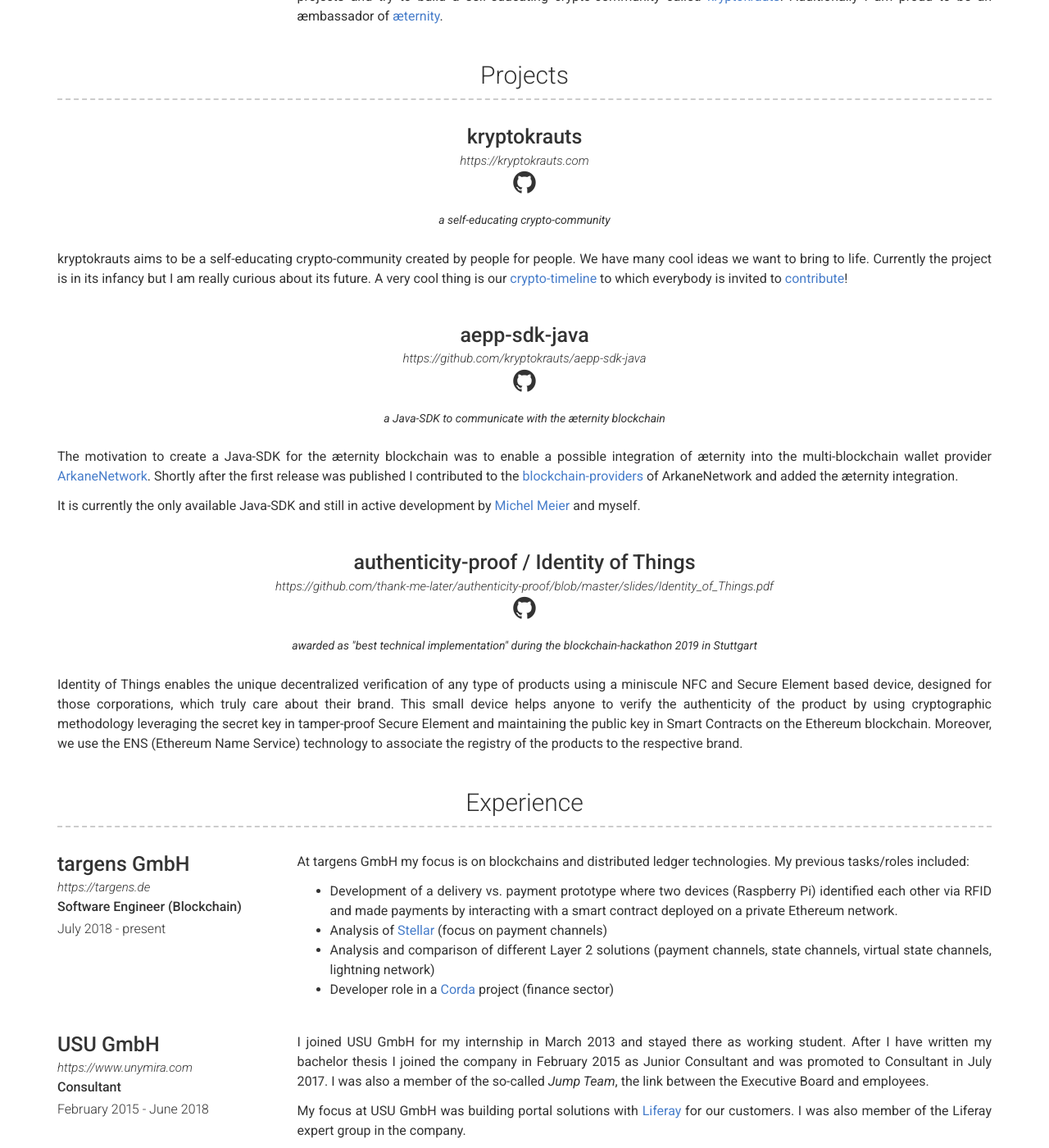
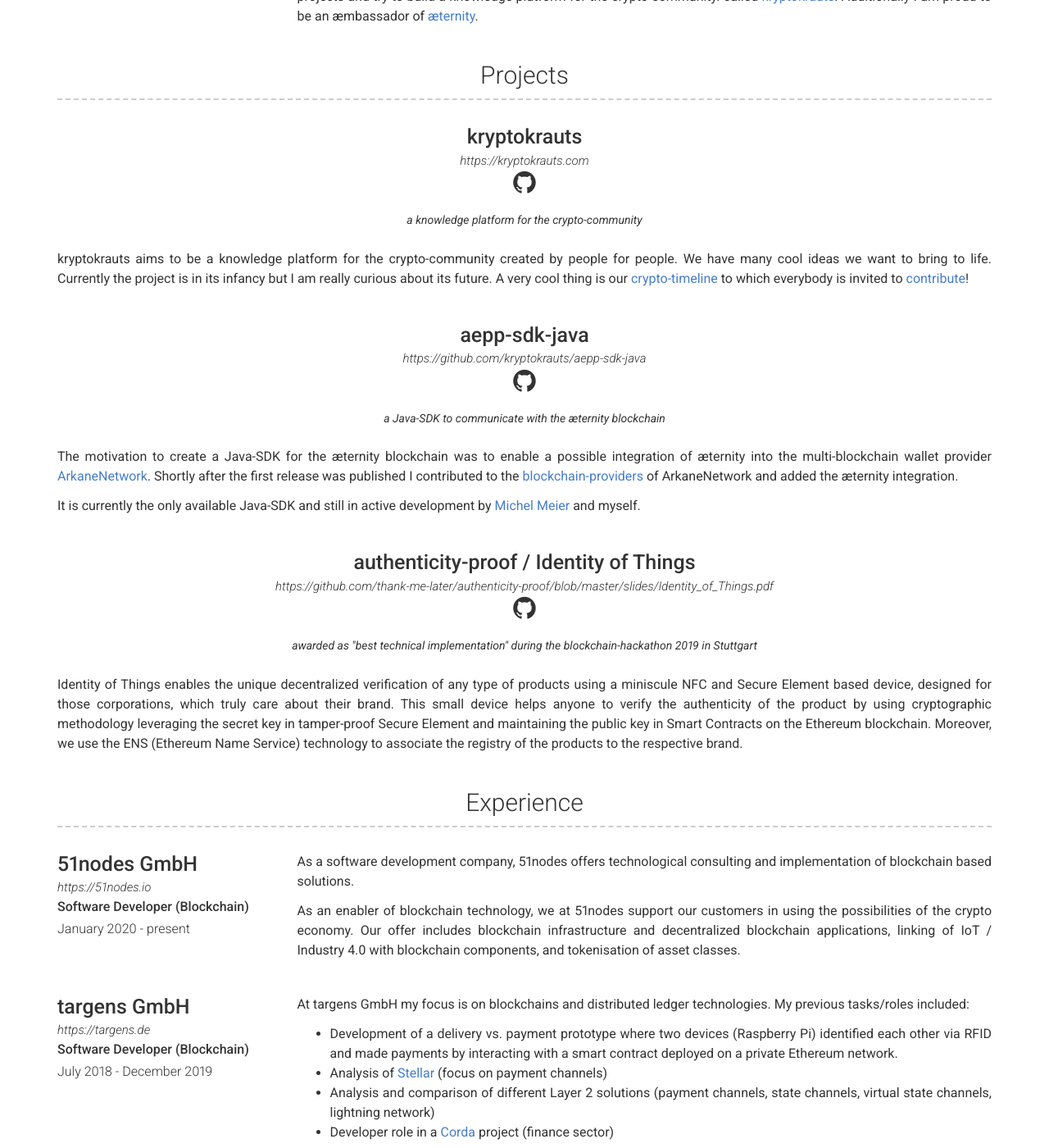
Before and after one commit to marc0olo/marc0olo.github.io, a Jekyll site: the page built from index.md, in a window 1280 px wide and 1400 px high, scrolled down 508 px. Shown: the whole window at 82% size. Built offline with Jekyll 4.4.1, drawn with Linux system fonts in a browser that asks for light colours; some of the changed text lies outside the part shown.

Commit message:
new employer

```diff
--- a/_config.yml
+++ b/_config.yml
@@ -26,7 +26,7 @@ googleplus_username:
 # about_title: About Me (Use this to override about section title)
 about_profile_image: https://github.com/marc0olo.png
 about_content: | # this will include new lines to allow paragraphs
-  I am currently working at [targens GmbH](https://targens.de) and always passionate about new technologies and inventions that will make our all lives better and more comfortable, in particular:
+  I am currently working at [51nodes GmbH](https://51nodes.io) and always passionate about new technologies and inventions that will make our all lives better and more comfortable, in particular:
 
   - Blockchains and decentralized networks
   - Self-sovereign identity
@@ -34,7 +34,7 @@ about_content: | # this will include new lines to allow paragraphs
   - Autonomous driving *(can't wait for it to come!!! =))*
 
   In my spare time I am actively playing table tennis in my club TTV Zell.
-  Besides that I contribute to some software projects and try to build a self-educating crypto-community
+  Besides that I contribute to some software projects and try to build a knowledge platform for the crypto-community.
   called [kryptokrauts](https://kryptokrauts.com).
   Additionally I am proud to be an æmbassador of [æternity](https://aeternity.com).
 
--- a/_data/experience.yml
+++ b/_data/experience.yml
@@ -1,9 +1,22 @@
+# Experience template
+- layout: left
+  company: 51nodes GmbH
+  link: https://51nodes.io
+  job_title: Software Developer (Blockchain)
+  dates: January 2020 - present
+  #quote: >
+  description: | # this will include new lines to allow paragraphs
+    As a software development company, 51nodes offers technological consulting and implementation of blockchain based solutions.
+
+    As an enabler of blockchain technology, we at 51nodes support our customers in using the possibilities of the crypto economy.
+    Our offer includes blockchain infrastructure and decentralized blockchain applications, linking of IoT / Industry 4.0 with blockchain components, and tokenisation of asset classes.
+
 # Experience template
 - layout: left
   company: targens GmbH
   link: https://targens.de
-  job_title: Software Engineer (Blockchain)
-  dates: July 2018 - present
+  job_title: Software Developer (Blockchain)
+  dates: July 2018 - December 2019
   #quote: >
   description: | # this will include new lines to allow paragraphs
     At targens GmbH my focus is on blockchains and distributed ledger technologies. My previous tasks/roles included:
--- a/_data/projects.yml
+++ b/_data/projects.yml
@@ -4,9 +4,9 @@
   link: https://kryptokrauts.com
   github: https://github.com/kryptokrauts
   quote: >
-    a self-educating crypto-community
+    a knowledge platform for the crypto-community
   description: | # this will include new lines to allow paragraphs
-    kryptokrauts aims to be a self-educating crypto-community created by people for people.
+    kryptokrauts aims to be a knowledge platform for the crypto-community created by people for people.
     We have many cool ideas we want to bring to life.
     Currently the project is in its infancy but I am really curious about its future.
     A very cool thing is our [crypto-timeline](https://kryptokrauts.com/timeline) to which everybody
```
